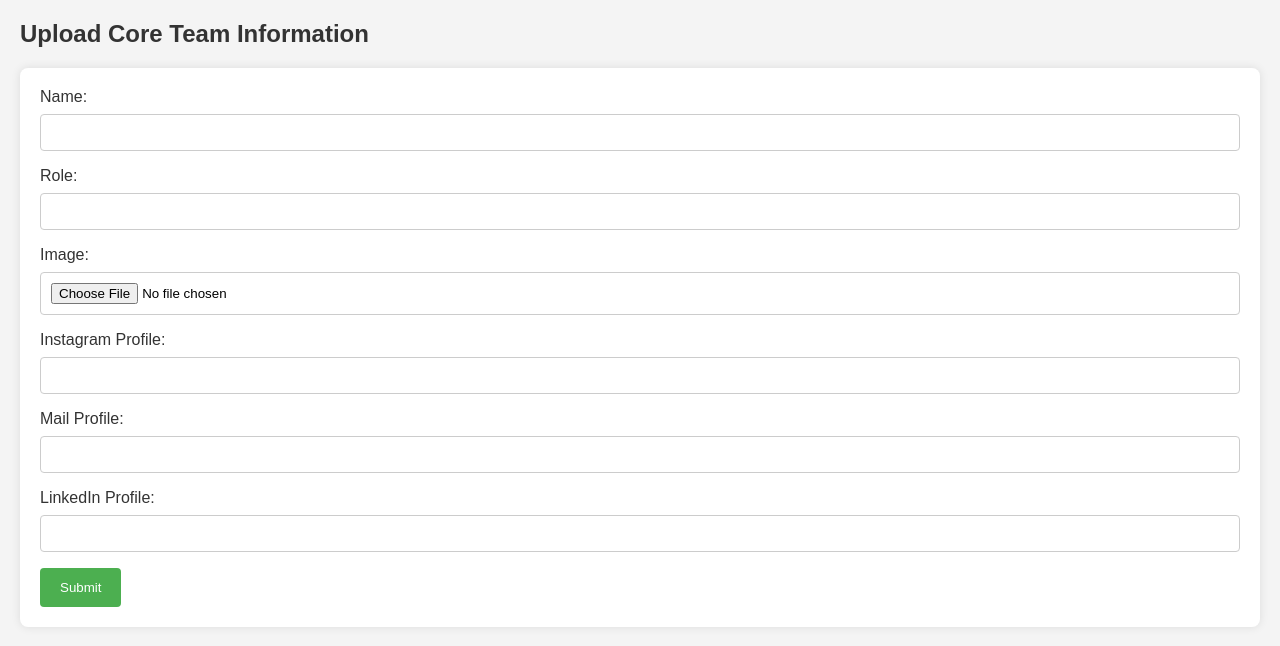
After one commit to davideke1/gusto, a Django app: page /upload/ in a window 1280 px wide. The commit adds this page. Shown: the top 646 px of the page. Run offline with Django 4.2, Linux system fonts and the light colour scheme.

Commit message:
core team upload link

```diff
--- a/main/forms.py
+++ b/main/forms.py
@@ -1,7 +1,7 @@
 from datetime import date
 from django.forms.widgets import DateInput
 from django import forms
-from .models import College, Payment, Sport,ContactMessage, Complaint, TeamCaptain
+from .models import College, Payment, Sport,ContactMessage, Complaint, TeamCaptain,GameResult,TeamMember
 
 class PaymentForm(forms.ModelForm):
     class Meta:
@@ -165,3 +165,25 @@ class ComplaintForm(forms.ModelForm):
     def __init__(self, *args, **kwargs):
         super(ComplaintForm, self).__init__(*args, **kwargs)
         self.fields['category'].queryset = Sport.objects.all()
+
+
+class GameResultForm(forms.ModelForm):
+    class Meta:
+        model = GameResult
+        fields = ['team_a', 'team_b', 'score_a', 'score_b', 'result']
+
+    def __init__(self, *args, **kwargs):
+        super(GameResultForm, self).__init__(*args, **kwargs)
+        self.fields['team_a'].widget.attrs['placeholder'] = 'Team A'
+        self.fields['team_b'].widget.attrs['placeholder'] = 'Team B'
+        # Add similar placeholder attributes for other fields if needed
+
+    def clean(self):
+        cleaned_data = super().clean()
+        # Add any additional validation logic here
+        return cleaned_data
+
+class TeamMemberForm(forms.ModelForm):
+    class Meta:
+        model = TeamMember
+        fields = ['name', 'role', 'image', 'instagram_profile', 'mail_profile', 'linkedin_profile']
--- a/main/templates/base.html
+++ b/main/templates/base.html
@@ -67,7 +67,7 @@
                 <div class="row align-items-center">
                     <div class="col-lg-4 text-lg-start">Copyright &copy; GUSTO 2024</div>
                     <div class="col-lg-4 my-3 my-lg-0">
-                        <a class="btn btn-dark btn-social mx-2" href="https://www.instagram.com/gusto.2024?utm_source=qr&igsh=MWlja2RiNDF3end1aQ==" aria-label="Instagram" target="_blank"><i class="fab fa-instagram"></i></a>
+                        <a class="btn btn-dark btn-social mx-2" href="https://www.instagram.com/gusto.2024?utm_source=qr&igsh=MWlja2RiNDF3end1aQ==" aria-label="Instagram" target="_blank"><i class="c"></i></a>
                         <a class="btn btn-dark btn-social mx-2" href="mailto:gusto@gitam.edu" aria-label="Mail"><i class="fas fa-envelope"></i></a>
                         <a class="btn btn-dark btn-social mx-2" href="#!" aria-label="LinkedIn"><i class="fab fa-linkedin-in"></i></a>
                     </div>
--- a/main/templates/features/coreteam.html
+++ b/main/templates/features/coreteam.html
@@ -16,8 +16,8 @@
                         <img class="mx-auto rounded-circle" src="{{ member.image.url }}" alt="..." />
                         <h4>{{ member.name }}</h4>
                         <p class="text-muted-not">{{ member.role }}</p>
-                        <a class="btn btn-dark btn-social mx-2" href="{{ member.twitter_profile }}" aria-label="{{ member.name }} Twitter Profile"><i class="fab fa-twitter"></i></a>
-                        <a class="btn btn-dark btn-social mx-2" href="{{ member.facebook_profile }}" aria-label="{{ member.name }} Facebook Profile"><i class="fab fa-facebook-f"></i></a>
+                        <a class="btn btn-dark btn-social mx-2" href="{{ member.instagram_profile }}" aria-label="{{ member.name }} Instagram Profile"><i class="fab fa-instagram"></i></a>
+                        <a class="btn btn-dark btn-social mx-2" href="{{ member.mail_profile }}" aria-label="{{ member.name }} Mail Profile"><i class="fas fa-envelope"></i></a>
                         <a class="btn btn-dark btn-social mx-2" href="{{ member.linkedin_profile }}" aria-label="{{ member.name }} LinkedIn Profile"><i class="fab fa-linkedin-in"></i></a>
                     </div>
                 </div>
--- /dev/null
+++ b/main/templates/features/team_member_upload.html
@@ -0,0 +1,82 @@
+<!DOCTYPE html>
+<html lang="en">
+<head>
+    <meta charset="UTF-8">
+    <meta name="viewport" content="width=device-width, initial-scale=1.0">
+    <title>Team Member Upload</title>
+    <style>
+        body {
+            font-family: Arial, sans-serif;
+            background-color: #f4f4f4;
+            margin: 20px;
+        }
+
+        h2 {
+            color: #333;
+        }
+
+        form {
+            background-color: #fff;
+            padding: 20px;
+            border-radius: 8px;
+            box-shadow: 0 0 10px rgba(0, 0, 0, 0.1);
+        }
+
+        label {
+            display: block;
+            margin-bottom: 8px;
+            color: #333;
+        }
+
+        input, select {
+            width: 100%;
+            padding: 10px;
+            margin-bottom: 16px;
+            border: 1px solid #ccc;
+            border-radius: 4px;
+            box-sizing: border-box;
+        }
+
+        button {
+            background-color: #4caf50;
+            color: white;
+            padding: 12px 20px;
+            border: none;
+            border-radius: 4px;
+            cursor: pointer;
+        }
+
+        button:hover {
+            background-color: #45a049;
+        }
+    </style>
+</head>
+<body>
+
+<h2>Upload Core Team Information</h2>
+
+<form method="post" enctype="multipart/form-data">
+    {% csrf_token %}
+    <label for="{{ form.name.id_for_label }}">Name:</label>
+    {{ form.name }}
+
+    <label for="{{ form.role.id_for_label }}">Role:</label>
+    {{ form.role }}
+
+    <label for="{{ form.image.id_for_label }}">Image:</label>
+    {{ form.image }}
+
+    <label for="{{ form.instagram_profile.id_for_label }}">Instagram Profile:</label>
+    {{ form.instagram_profile }}
+
+    <label for="{{ form.mail_profile.id_for_label }}">Mail Profile:</label>
+    {{ form.mail_profile }}
+
+    <label for="{{ form.linkedin_profile.id_for_label }}">LinkedIn Profile:</label>
+    {{ form.linkedin_profile }}
+
+    <button type="submit">Submit</button>
+</form>
+
+</body>
+</html>
--- a/main/urls.py
+++ b/main/urls.py
@@ -12,4 +12,5 @@ urlpatterns = [
     path('privacy-policy/', views.privacy_policy, name='privacy_policy'),
     path('term-of-use/', views.termofuse, name='termofuse'),
     path('results/', views.result, name='result'),
+    path('upload/', views.team_member_upload, name='team_member_upload'),
 ]
--- a/main/views.py
+++ b/main/views.py
@@ -1,5 +1,5 @@
 from django.shortcuts import render, redirect
-from .forms import  RegistrationForm, PaymentForm,ContactForm,ComplaintForm,TeamCaptainForm
+from .forms import  RegistrationForm, PaymentForm,ContactForm,ComplaintForm,TeamCaptainForm,GameResultForm,TeamMemberForm
 from .models import College, Team, Sport, Payment,CarouselSlide, TeamMember,SportInformation,GameResult
 from django.contrib import messages
 from django.http import JsonResponse
@@ -7,7 +7,7 @@ from django.core.serializers.json import DjangoJSONEncoder
 import json
 from django.core.paginator import Paginator, EmptyPage, PageNotAnInteger
 
-from django.shortcuts import render, redirect
+from django.shortcuts import render, redirect, get_object_or_404
 
 def home(request):
     # Query all CarouselSlide objects from the database
@@ -174,3 +174,49 @@ def error_404(request, exception):
 
 def error_500(request):
     return render(request, '500.html', status=500)
+
+
+def game_result_list(request):
+    game_results = GameResult.objects.all()
+    return render(request, 'game_result_list.html', {'game_results': game_results})
+
+def game_result_detail(request, pk):
+    game_result = get_object_or_404(GameResult, pk=pk)
+    return render(request, 'game_result_detail.html', {'game_result': game_result})
+
+def game_result_create(request):
+    if request.method == 'POST':
+        form = GameResultForm(request.POST)
+        if form.is_valid():
+            form.save()
+            return redirect('game_result_list')
+    else:
+        form = GameResultForm()
+    return render(request, 'game_result_form.html', {'form': form})
+
+def game_result_update(request, pk):
+    game_result = get_object_or_404(GameResult, pk=pk)
+    form = GameResultForm(request.POST or None, instance=game_result)
+    if form.is_valid():
+        form.save()
+        return redirect('game_result_list')
+    return render(request, 'game_result_form.html', {'form': form})
+
+def game_result_delete(request, pk):
+    game_result = get_object_or_404(GameResult, pk=pk)
+    if request.method == 'POST':
+        game_result.delete()
+        return redirect('game_result_list')
+    return render(request, 'game_result_confirm_delete.html', {'game_result': game_result})
+
+
+def team_member_upload(request):
+    if request.method == 'POST':
+        form = TeamMemberForm(request.POST, request.FILES)
+        if form.is_valid():
+            form.save()
+            return redirect('coreteam')  # Redirect to a page showing the list of team members
+    else:
+        form = TeamMemberForm()
+
+    return render(request, 'features/team_member_upload.html', {'form': form})
```
